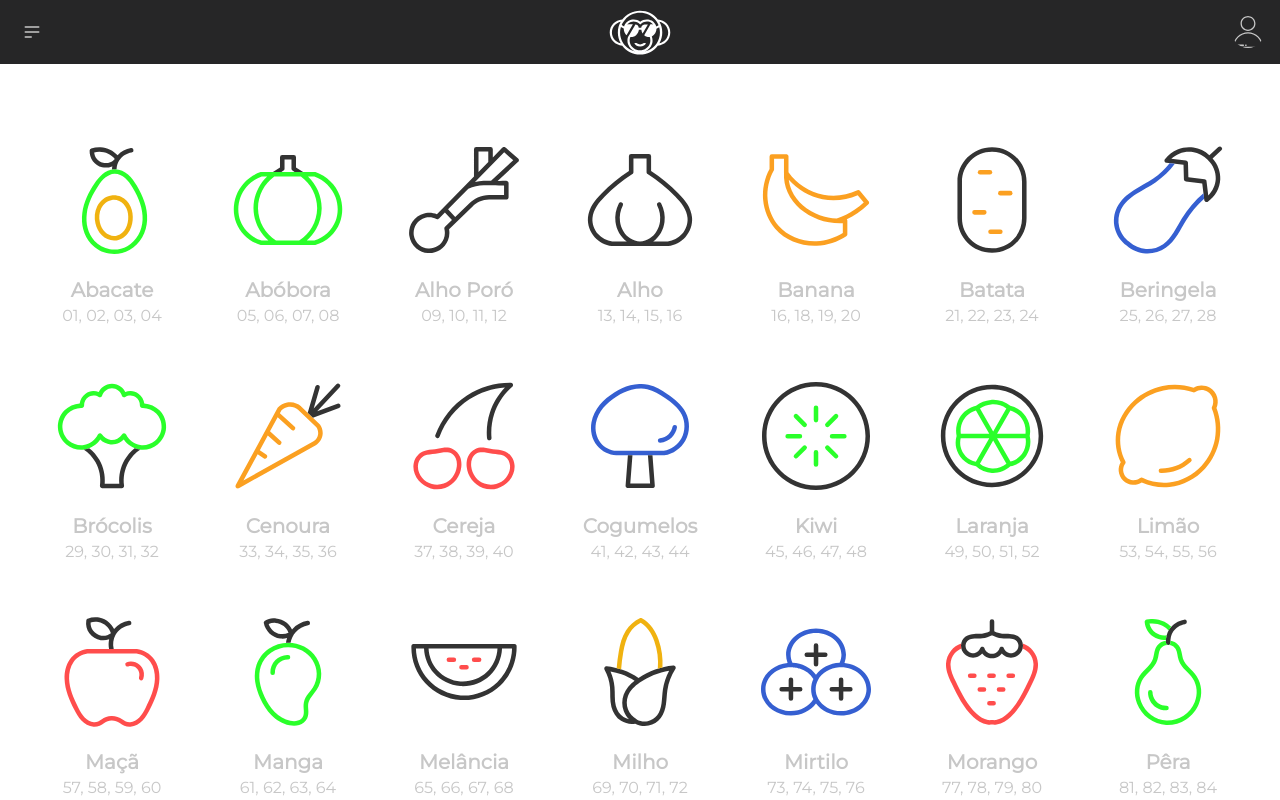
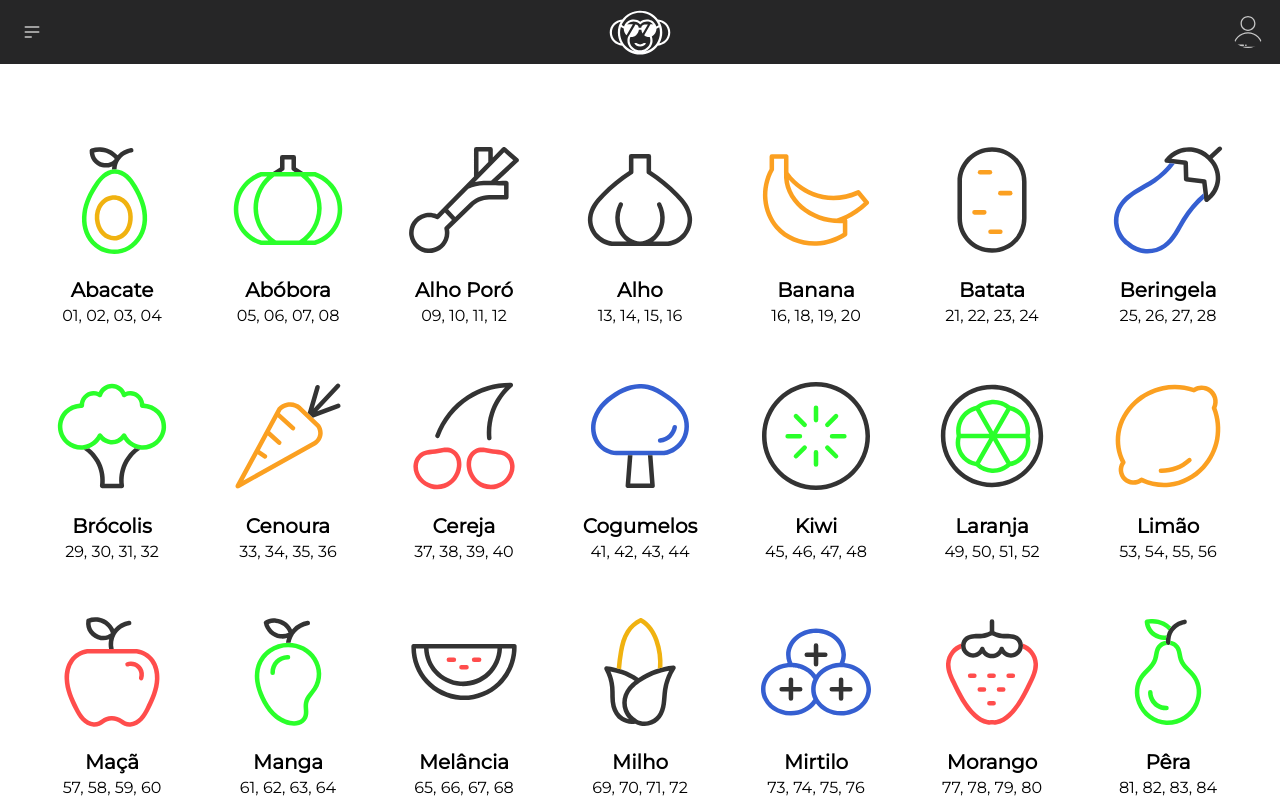
Before and after one commit to higorgoulart/bicho.bet, a React (Vite) app in the folder frontend/: page /institucional/veganos in a window 1280 px wide. Shown: the top 800 px of the page. Built offline with nearby package versions, Linux system fonts and the light colour scheme.

Commit message:
Texto arrumado para preto no veganos

```diff
--- a/frontend/src/pages/Institucional/Veganos.tsx
+++ b/frontend/src/pages/Institucional/Veganos.tsx
@@ -73,7 +73,7 @@ export function Veganos() {
 
     return (
     <div>
-        <div className="flex bg-white flex-wrap py-12 justify-center">
+        <div className="flex bg-white flex-wrap py-12 justify-center text-black">
             {renderFruis()}
         </div>
     </div>
```
